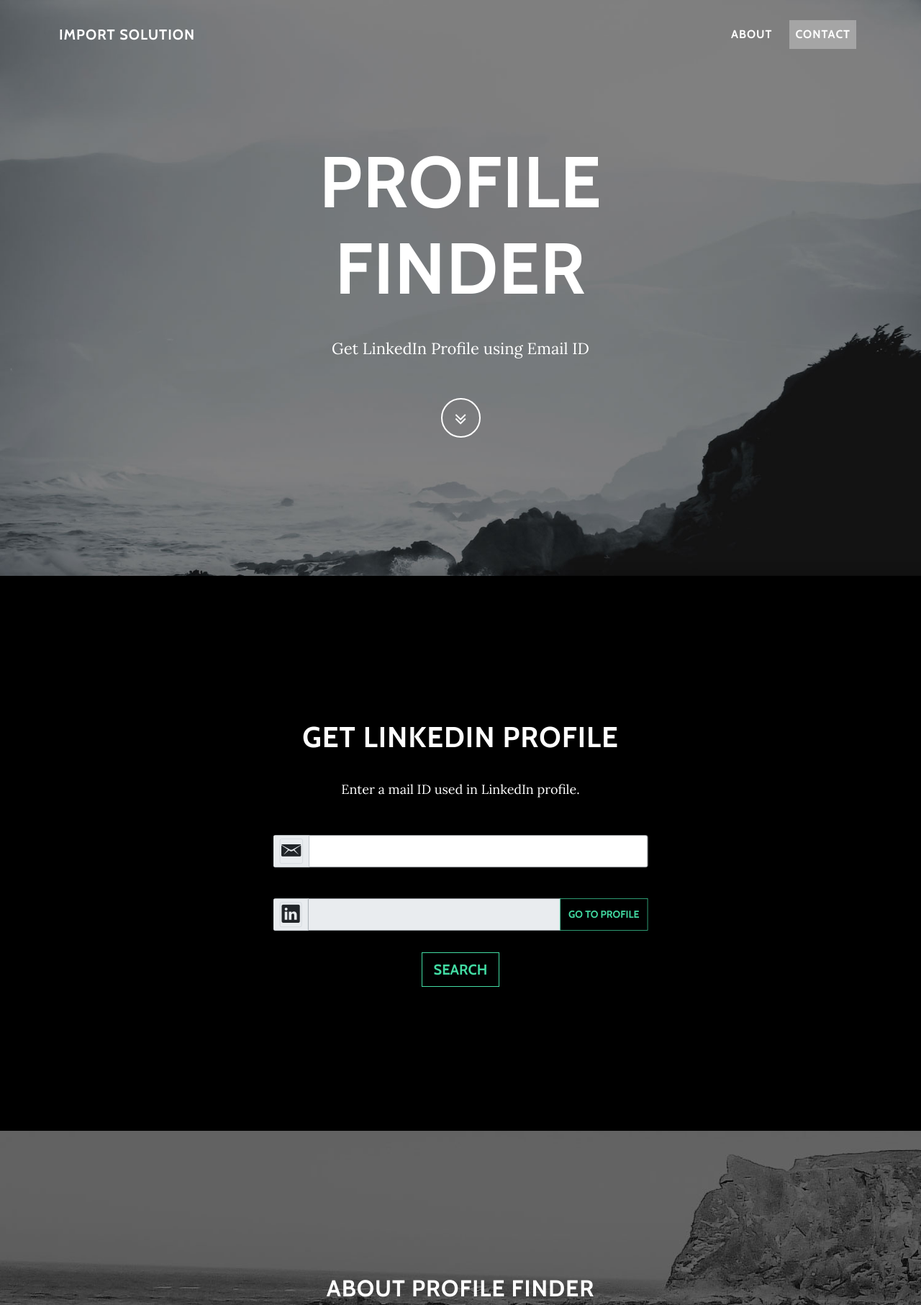
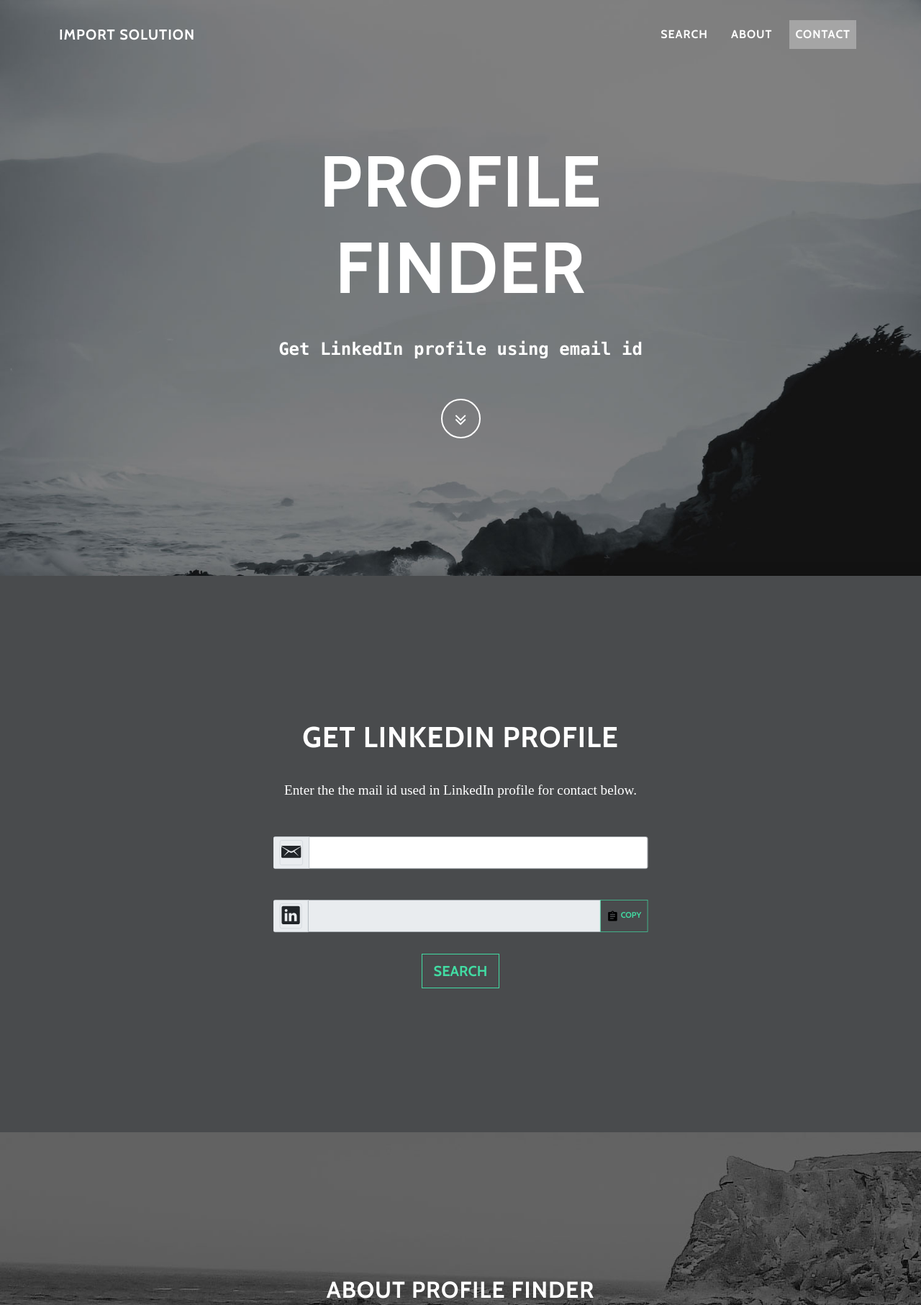
Before and after one commit to FrozenWolf-Cyber/TRINIT_Import_solution_DEV04, a Flask app: page / in a window 1280 px wide. Shown: the top 1813 px of the page at 72% size. Run offline with Flask 2, Linux system fonts and the light colour scheme; some libraries are stand-ins or nearby versions; some web fonts are replaced.

Commit message:
Add files via upload

```diff
--- a/app.py
+++ b/app.py
@@ -13,7 +13,7 @@
     response = requests.post(api_endpoint,
                             headers=api_key, data=json.dumps(payload))
 
-    print(response.text, response, flush=True)
+    print(response.text,response,flush=True)
 
 @app.route('/', methods = ['POST', 'GET'])
 def home():
@@ -38,7 +38,7 @@
         mailid = sent_back[0]['item']
         print(sent_back, flush=True)
         profile_link = 0
-        if sent_back[0]['status'].startswith("fail"):
+        if sent_back[0]['status'] == "failure":
             profile_link == "Cannot find a link"
         else:
             profile_link = sent_back[0]['candidate']['social'][0]['link']
@@ -47,7 +47,7 @@
             file.write(profile_link)
             file.close()
 
-        return "Success"
+        return "Sucess"
 
 @app.route('/status', methods = ['POST', 'GET'])
 def status():
@@ -60,8 +60,9 @@
                 return data
         else:
             code = -1
-            response_code = Response("-1")
-            return response_code
+            respone_code = Response("-1")
+            return respone_code
+
 
 if __name__ == '__main__':
    app.run(host="0.0.0.0",debug=False, port=5000, threaded=True)
--- a/static/assets/css/mystyles.css
+++ b/static/assets/css/mystyles.css
@@ -11,6 +11,3 @@
 .scale_up {
   transform: scale(2.0);
 }
-
-.btn.btn-primary.btn-lg.btn-default.copy {
-}
--- a/static/assets/js/main.js
+++ b/static/assets/js/main.js
@@ -4,6 +4,71 @@
 var check_status_timer;
 var mailid_element = document.getElementById("mailid");
 var linkedin_element = document.getElementById("linkedin");
+
+
+function copyToClipboard(text, el) {
+  var copyTest = document.queryCommandSupported('copy');
+  var elOriginalText = el.attr('data-bs-original-title');
+
+  if (copyTest === true) {
+    var copyTextArea = document.createElement("textarea");
+    copyTextArea.value = text;
+    document.body.appendChild(copyTextArea);
+    copyTextArea.select();
+    try {
+      var successful = document.execCommand('copy');
+      var msg = successful ? 'Copied!' : 'Whoops, not copied!';
+      el.attr('data-bs-original-title', msg).tooltip('show');
+    } catch (err) {
+      console.log('Oops, unable to copy');
+    }
+    document.body.removeChild(copyTextArea);
+    el.attr('data-bs-original-title', elOriginalText);
+  } else {
+    window.prompt("Copy to clipboard: Ctrl+C or Command+C, Enter", text);
+  }
+}
+
+$(document).ready(function() {
+  $('.js-tooltip').tooltip();
+  $('.js-copy').click(function() {
+    var text = linkedin_element.value;
+    var el = $(this);
+    copyToClipboard(text, el);
+  });
+});
+
+// $(document).ready(function() {
+//   // Initialize the tooltip.
+//   $('#copy-button').tooltip();
+
+//   // When the copy button is clicked, select the value of the text box, attempt
+//   // to execute the copy command, and trigger event to update tooltip message
+//   // to indicate whether the text was successfully copied.
+//   $('#copy-button').bind('click', function() {
+//     mailid_element.setSelectionRange(0, mailid_element.value.length + 1);
+//     try {
+//       var success = document.execCommand('copy');
+//       if (success) {
+//         $('#copy-button').trigger('copied', ['Copied!']);
+//       } else {
+//         $('#copy-button').trigger('copied', ['Copy with Ctrl-c']);
+//       }
+//     } catch (err) {
+//       $('#copy-button').trigger('copied', ['Copy with Ctrl-c']);
+//     }
+//   });
+
+//   // Handler for updating the tooltip message.
+//   $('#copy-button').bind('copied', function(event, message) {
+//     $(this).attr('title', message)
+//         .tooltip('fixTitle')
+//         .tooltip('show')
+//         .attr('title', "Copy to Clipboard")
+//         .tooltip('fixTitle');
+//   });
+// });
+
 
 function search() {
   var xhr = new XMLHttpRequest();
--- a/templates/index.html
+++ b/templates/index.html
@@ -16,11 +16,12 @@
 
 <body id="page-top" data-bs-spy="scroll" data-bs-target="#mainNav" data-bs-offset="77">
     <nav class="navbar navbar-light navbar-expand-md fixed-top" id="mainNav">
-        <div class="container"><a class="navbar-brand" href="#">IMPORT SOLUTION</a><button data-bs-toggle="collapse" class="navbar-toggler navbar-toggler-right" data-bs-target="#navbarResponsive" type="button" aria-controls="navbarResponsive" aria-expanded="false" aria-label="Toggle navigation" value="Menu"><i class="fa fa-bars"></i></button>
+        <div class="container"><a class="navbar-brand" href="#">Import SOLUTION</a><button data-bs-toggle="collapse" class="navbar-toggler navbar-toggler-right" data-bs-target="#navbarResponsive" type="button" aria-controls="navbarResponsive" aria-expanded="false" aria-label="Toggle navigation" value="Menu"><i class="fa fa-bars"></i></button>
             <div class="collapse navbar-collapse" id="navbarResponsive">
                 <ul class="navbar-nav ms-auto">
-                    <li class="nav-item nav-link"><a class="nav-link active" href="#about">About</a></li>
-                    <li class="nav-item nav-link"><a class="nav-link" href="#contact">contact</a></li>
+                    <li class="nav-item nav-link"><a class="nav-link" href="#search">Search</a></li>
+                    <li class="nav-item nav-link"><a class="nav-link" href="#about">About</a></li>
+                    <li class="nav-item nav-link"><a class="nav-link" href="#contact">Contact</a></li>
                 </ul>
             </div>
         </div>
@@ -31,22 +32,27 @@
                 <div class="row">
                     <div class="col-lg-8 mx-auto">
                         <h1 class="brand-heading">Profile Finder</h1>
-                        <p class="intro-text">Get LinkedIn Profile using Email ID</p><a class="btn btn-link btn-circle" role="button" href="#search"><i class="fa fa-angle-double-down animated"></i></a>
+                        <p class="intro-text fw-bold" style="font-family: Lucida Console; font-size: x-large;">Get LinkedIn profile using email id</p><a class="btn btn-link btn-circle" role="button" href="#search"><i class="fa fa-angle-double-down animated"></i></a>
                     </div>
                 </div>
             </div>
         </div>
     </header>
-    <section class="text-center download-section content-section" id="search">
+
+    <section class="text-center download-section content-section" id="search" style="background-color: rgb(73, 75, 77);">
         <div class="container">
             <div class="col-lg-8 mx-auto">
                 <h1>GET LINKEDIN PROFILE</h1>
-                <p>Enter a mail ID used in LinkedIn profile.</p>
+                <p style="font-family: Lucida Sans Typewriter; font-size:larger;"> Enter the the mail id used in LinkedIn profile for contact below.</p>
                 <div class="input-group scale-input" style="padding-bottom: 3vh;">
-                    <div class="input-group-text input-group-prepend"><span class="input-group-text"><i class="icon ion-email scale_up" style="font-size: 24px;"></i></span></div><input class="form-control" id="mailid" type="text">
+                    <div class="input-group-text input-group-prepend"><span class="input-group-text"><i class="icon ion-email scale_up" style="font-size: 24px;"></i></span></div><input class="form-control fw-normal" id="mailid" type="text" style="font-family: Comic Sans MS; font-size: 3vh;">
                 </div>
                 <div class="input-group scale-input" style="padding-bottom: 3vh;">
-                    <div class="input-group-text input-group-prepend"><span class="input-group-text"><i class="icon ion-social-linkedin scale_up" style="font-size: 24px;"></i></span></div><input class="form-control" type="text" id="linkedin" readonly=""><button class="btn btn-primary btn-lg btn-default copy" id="copy" type="button">GO TO PROFILE</button>
+                    <div class="input-group-text input-group-prepend"><span class="input-group-text"><i class="icon ion-social-linkedin scale_up" style="font-size: 24px;"></i></span></div><input class="form-control fw-normal" type="text" style="font-family: Comic Sans MS; font-size: 3vh;" id="linkedin" readonly="">
+                    <button type="button" class="btn btn-default btn-copy js-tooltip js-copy" data-toggle="tooltip" data-placement="bottom" data-copy="john.doe@email.com" title="Copy to clipboard">
+                        <!-- icon from google's material design library -->
+                        <svg class="" xmlns="http://www.w3.org/2000/svg" xmlns:xlink="http://www.w3.org/1999/xlink" version="1.1" width="24" height="24" viewBox="0 0 24 24"><path d="M17,9H7V7H17M17,13H7V11H17M14,17H7V15H14M12,3A1,1 0 0,1 13,4A1,1 0 0,1 12,5A1,1 0 0,1 11,4A1,1 0 0,1 12,3M19,3H14.82C14.4,1.84 13.3,1 12,1C10.7,1 9.6,1.84 9.18,3H5A2,2 0 0,0 3,5V19A2,2 0 0,0 5,21H19A2,2 0 0,0 21,19V5A2,2 0 0,0 19,3Z" /></svg>
+                      COPY</button>
                 </div><button class="btn btn-primary btn-lg btn-default" id="search" type="button" onclick="search();">SEARCH</button>
             </div>
         </div>
@@ -56,9 +62,11 @@
             <div class="row">
                 <div class="col-lg-8 mx-auto">
                     <h2>About Profile Finder</h2>
+                    <div class = "fw-normal" style="font-family: Century Gothic;">
                     <p><br>Lorem ipsum dolor sit amet consectetur adipisicing elit. Maxime mollitia,<br>molestiae quas vel sint commodi repudiandae consequuntur voluptatum laborum<br>numquam blanditiis harum quisquam eius sed odit fugiat iusto fuga praesentium<br><br><br></p>
                     <p><br>optio, eaque rerum! Provident similique accusantium nemo autem. Veritatis<br>obcaecati tenetur iure eius earum ut molestias architecto voluptate aliquam<br>nihil, eveniet aliquid culpa officia aut! Impedit sit sunt quaerat, odit,<br>tenetur error, harum nesciunt ipsum debitis quas aliquid. Reprehenderit,<br><br><br></p>
                     <p><br>quia. Quo neque error repudiandae fuga? Ipsa laudantium molestias eos<br>sapiente officiis modi at sunt excepturi expedita sint? Sed quibusdam<br>recusandae alias error harum maxime adipisci amet laborum. Perspiciatis<br>minima nesciunt dolorem! Officiis iure rerum voluptates a cumque velit<br><br></p>
+                    </div>
                 </div>
             </div>
         </div>
@@ -70,14 +78,15 @@
                     <h2>Contact us</h2>
                     <p>Feel free to leave us a comment on the<a href="#">&nbsp;Grayscale template overview page</a>&nbsp;to give some feedback about this theme!</p>
                     <ul class="list-inline banner-social-buttons">
-                        <li class="list-inline-item">&nbsp;<button class="btn btn-primary btn-lg btn-default" type="button"><i class="fa fa-google-plus fa-fw"></i><span class="network-name">&nbsp; Google+</span></button></li>
-                        <li class="list-inline-item">&nbsp;<button class="btn btn-primary btn-lg btn-default" type="button"><i class="fa fa-github fa-fw"></i><span class="network-name">&nbsp;github</span></button></li>
+                        <li class="list-inline-item">&nbsp;<button class="btn btn-primary btn-lg btn-default" type="button" href="https://github.com/"><i class="fa fa-google-plus fa-fw"></i><span class="network-name">&nbsp; Google+</span></button></li>
+                        <li class="list-inline-item">&nbsp;<button class="btn btn-primary btn-lg btn-default" type="button" href="https://github.com/"><i class="fa fa-github fa-fw"></i><span class="network-name">&nbsp;github</span></button></li>
                     </ul>
                 </div>
             </div>
         </div>
     </section>
     <div class="map-clean"></div>
+    <script src="https://ajax.googleapis.com/ajax/libs/jquery/3.5.1/jquery.min.js"></script>
     <script src="{{ url_for('static', filename='assets/bootstrap/js/bootstrap.min.js')}}"></script>
     <script src="{{ url_for('static', filename='assets/js/bs-init.js')}}"></script>
     <script src="{{ url_for('static', filename='assets/js/grayscale.js')}}"></script>
```
